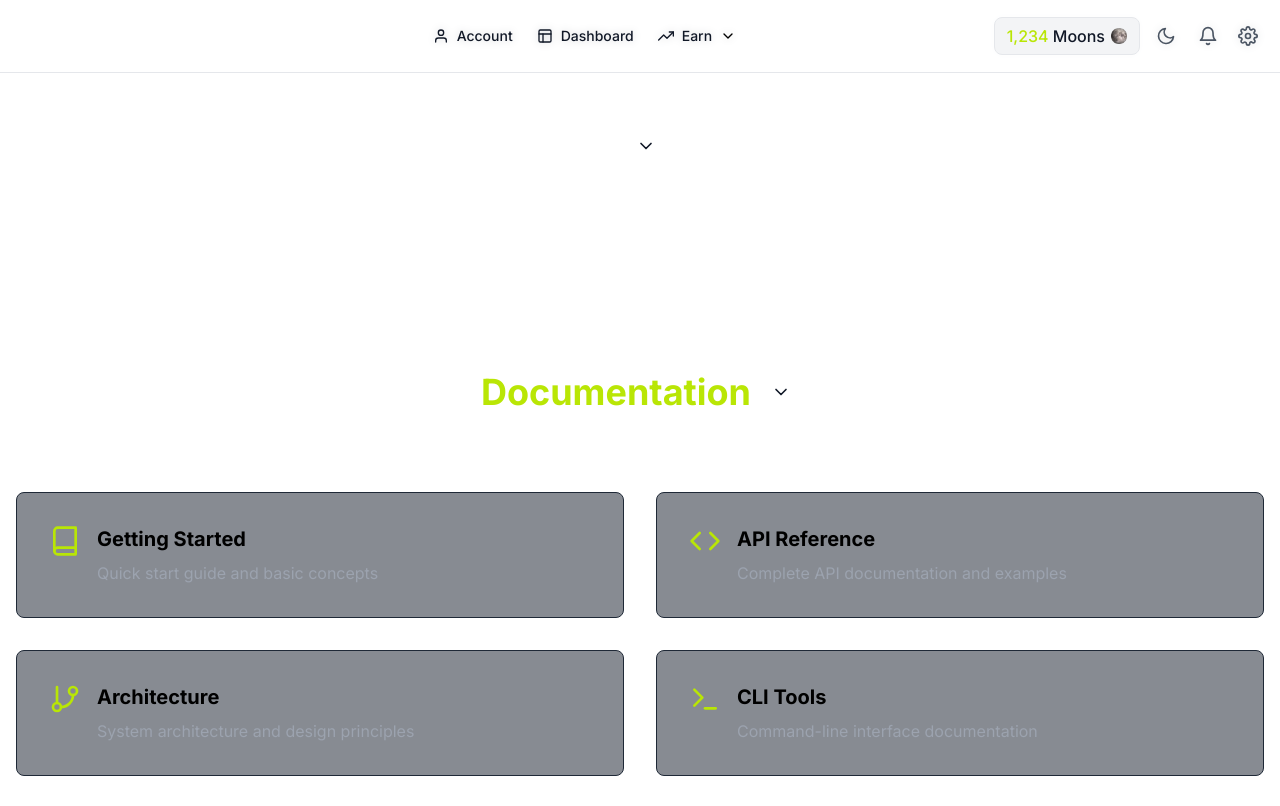
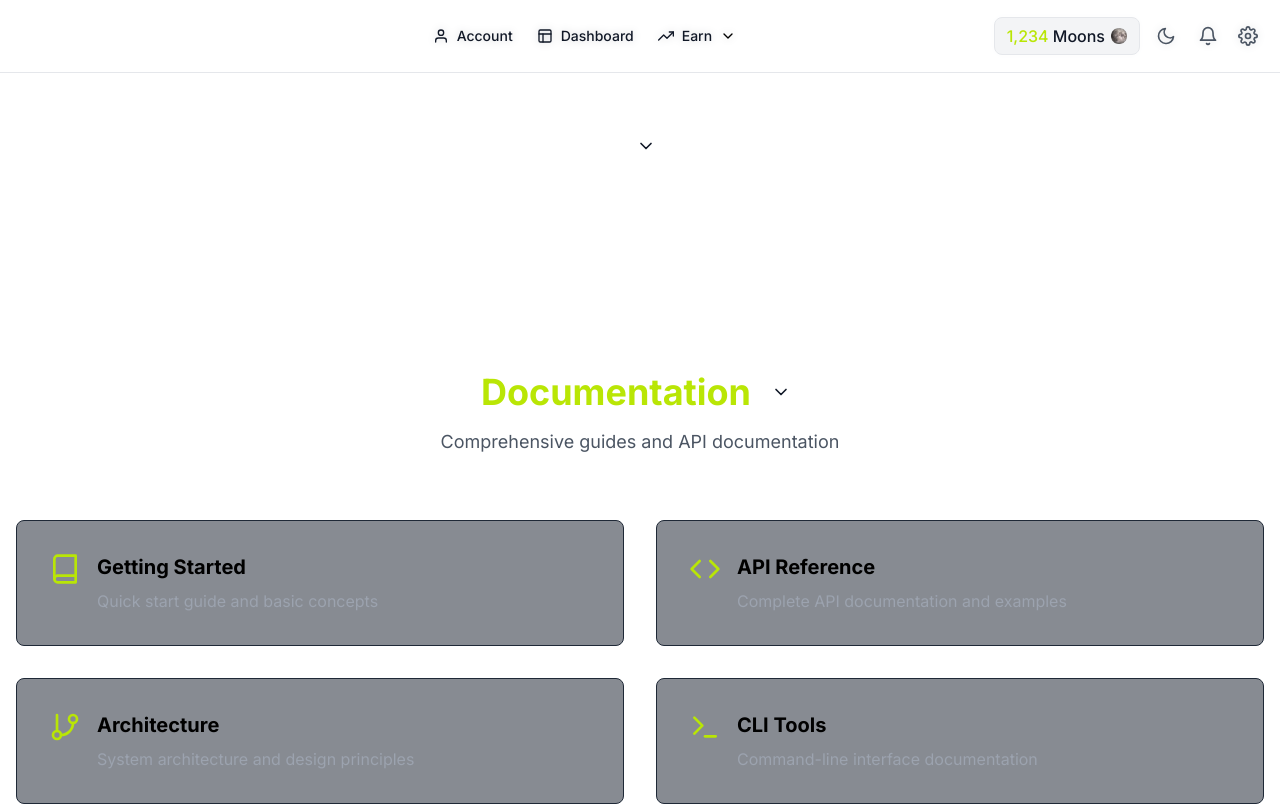
Before and after one commit to w3-surfer/credible-finance, a Next.js app: page /docs in a window 1280 px wide. Shown: the top 806 px of the page. Built offline with nearby package versions, Linux system fonts and the light colour scheme.

Commit message:
fix: corrige prop description para subtitle no docs/page.tsx

```diff
--- a/src/app/docs/page.tsx
+++ b/src/app/docs/page.tsx
@@ -1,6 +1,7 @@
 'use client';
 
 import { Layout } from '@/components/Layout';
+import PageTitle from '@/components/PageTitle';
 import { motion } from 'framer-motion';
 import { FiBook, FiCode, FiGitBranch, FiTerminal } from 'react-icons/fi';
 
@@ -33,10 +34,12 @@ const docSections = [
 
 export default function Documentation() {
   return (
-    <Layout
+    <>
+      <PageTitle
         title="Documentation"
-      description="Comprehensive guides and API documentation"
-    >
+        subtitle="Comprehensive guides and API documentation"
+      />
+      <Layout>
         <div className="grid grid-cols-1 md:grid-cols-2 gap-8">
           {docSections.map((section, index) => (
             <motion.a
@@ -83,5 +86,6 @@ export default function Documentation() {
           </div>
         </motion.div>
       </Layout>
+    </>
   );
 }
```
Lines whose indentation alone changed are shown as unchanged.
